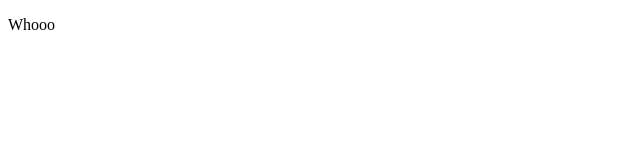
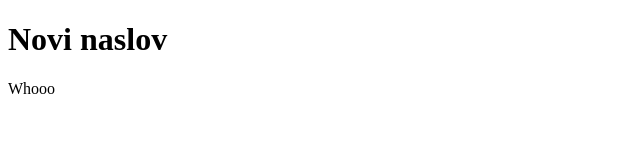
Before and after one commit to Igimanija/gitone, a plain HTML site: page index.html in a window 1280 px wide. Shown: the whole page, without its empty margins (0-640 px from the left). Drawn offline with Linux system fonts and the light colour scheme.

Commit message:
dodavanje novog naslova

```diff
--- a/index.html
+++ b/index.html
@@ -6,6 +6,7 @@
     <title>My second commit</title>
   </head>
   <body>
+    <h1>Novi naslov</h1>
     <p>Whooo</p>
   </body>
 </html>
```
